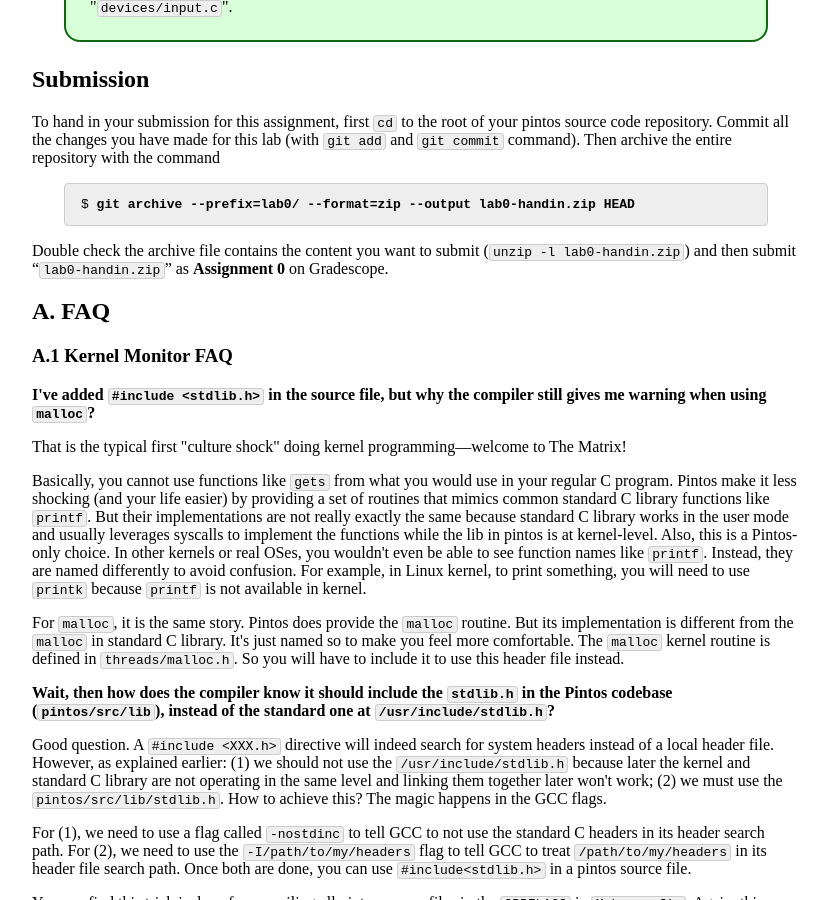
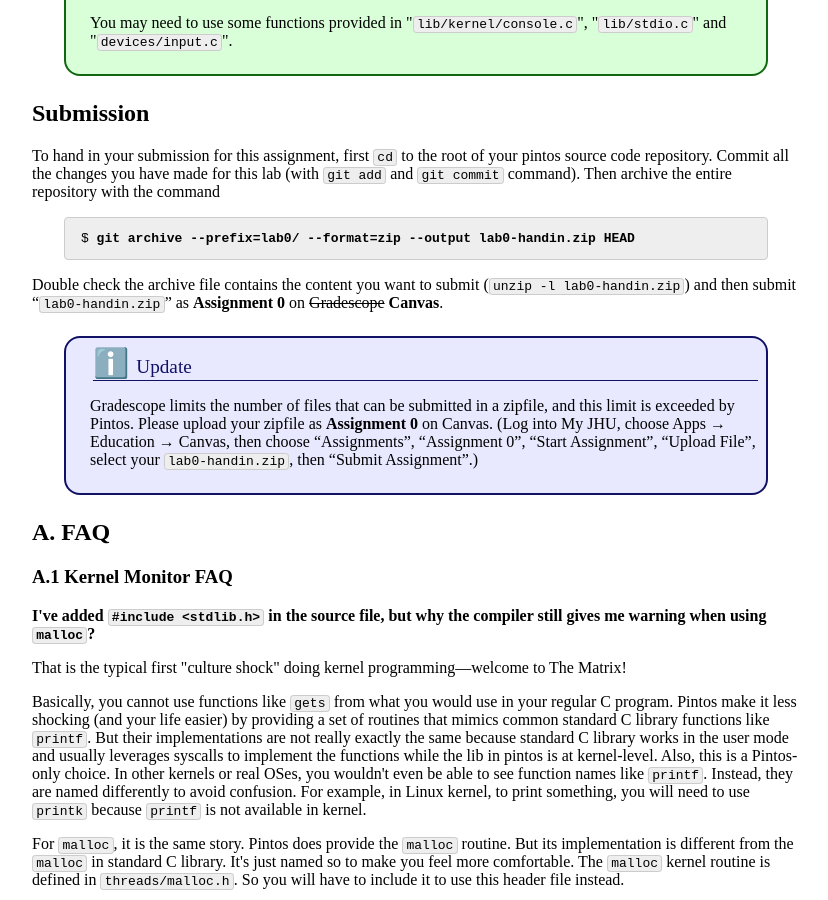
Before and after one commit to jhuopsys/spring2024, a Jekyll site: the page built from assign/assign00.md, in a window 1280 px wide and 900 px high, scrolled down 6102 px. Shown: the whole window, without its empty margins (224-1052 px from the left). Built offline with Jekyll 4.4.1, drawn with Linux system fonts in a browser that asks for light colours; some of the changed text lies outside the part shown.

Commit message:
submit a0 on Canvas rather than Gradescope

```diff
--- a/assign/assign00.md
+++ b/assign/assign00.md
@@ -6,6 +6,9 @@ title: "Assignment 0: Getting Real"
 **Due:** Friday, Feb 2nd by 11 pm
 
 This is an **Individual** assignment.
+
+*Update 2/1*: Please upload your completed zipfile to Canvas
+rather than Gradescope.
 
 Acknowledgment: this assignment was developed by
 [Prof. Ryan Huang](https://web.eecs.umich.edu/~ryanph/)
@@ -466,7 +469,18 @@ git archive --prefix=lab0/ --format=zip --output lab0-handin.zip HEAD
 
 Double check the archive file contains the content you want to submit
 (`unzip -l lab0-handin.zip`) and then submit "`lab0-handin.zip`" as
-**Assignment 0** on Gradescope.
+**Assignment 0** on <strike>Gradescope</strike> **Canvas**.
+
+<div class='admonition info'>
+  <div class='title'>Update</div>
+  <div class='content' markdown='1'>
+Gradescope limits the number of files that can be submitted in a zipfile,
+and this limit is exceeded by Pintos. Please upload your zipfile as
+**Assignment 0** on Canvas. (Log into My JHU, choose Apps → Education →
+Canvas, then choose "Assignments", "Assignment 0", "Start Assignment",
+"Upload File", select your `lab0-handin.zip`, then "Submit Assignment".)
+  </div>
+</div>
 
 ## A. FAQ
 
```
Also changed, not shown: index.md (+2 -0 lines).
